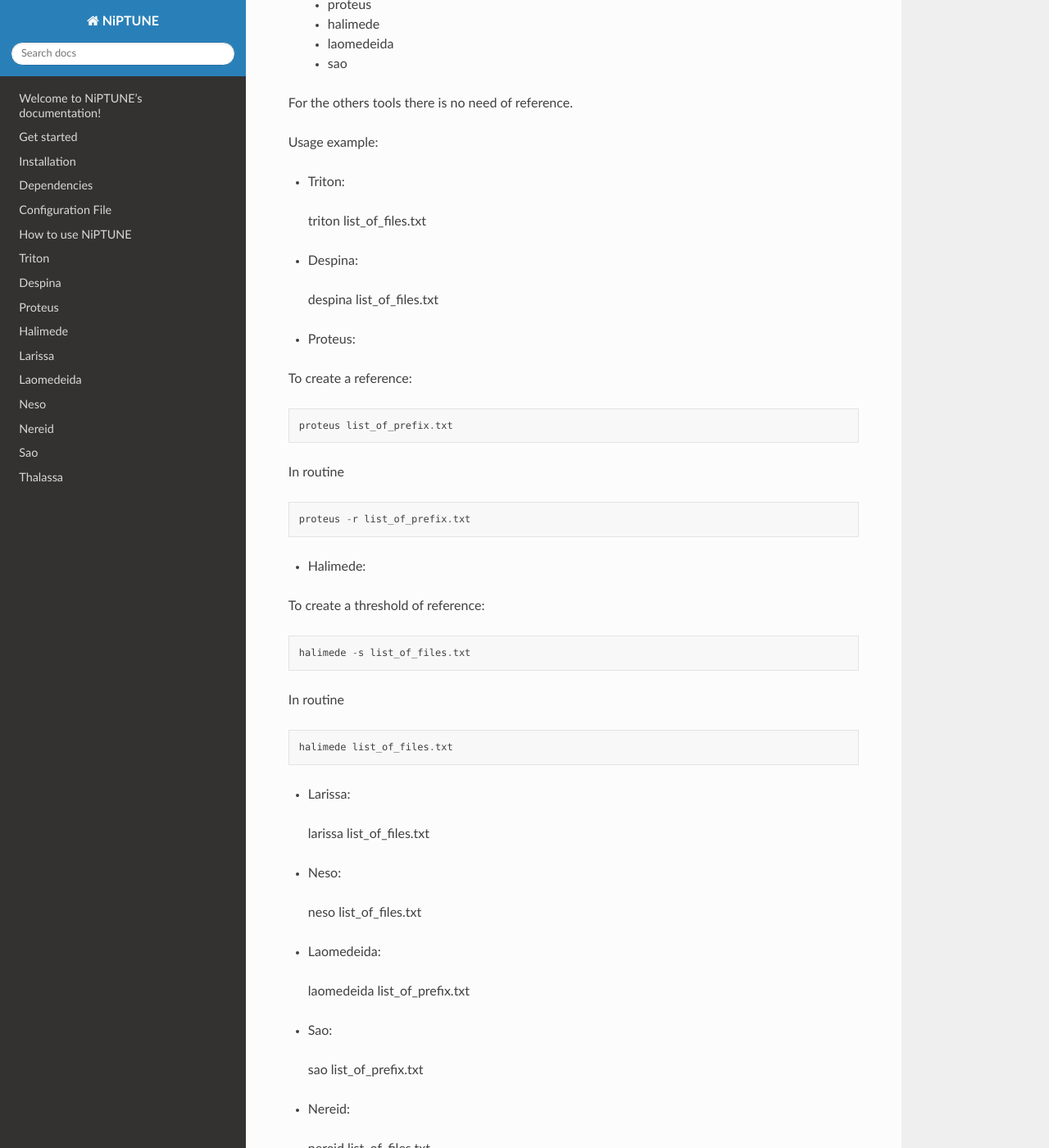
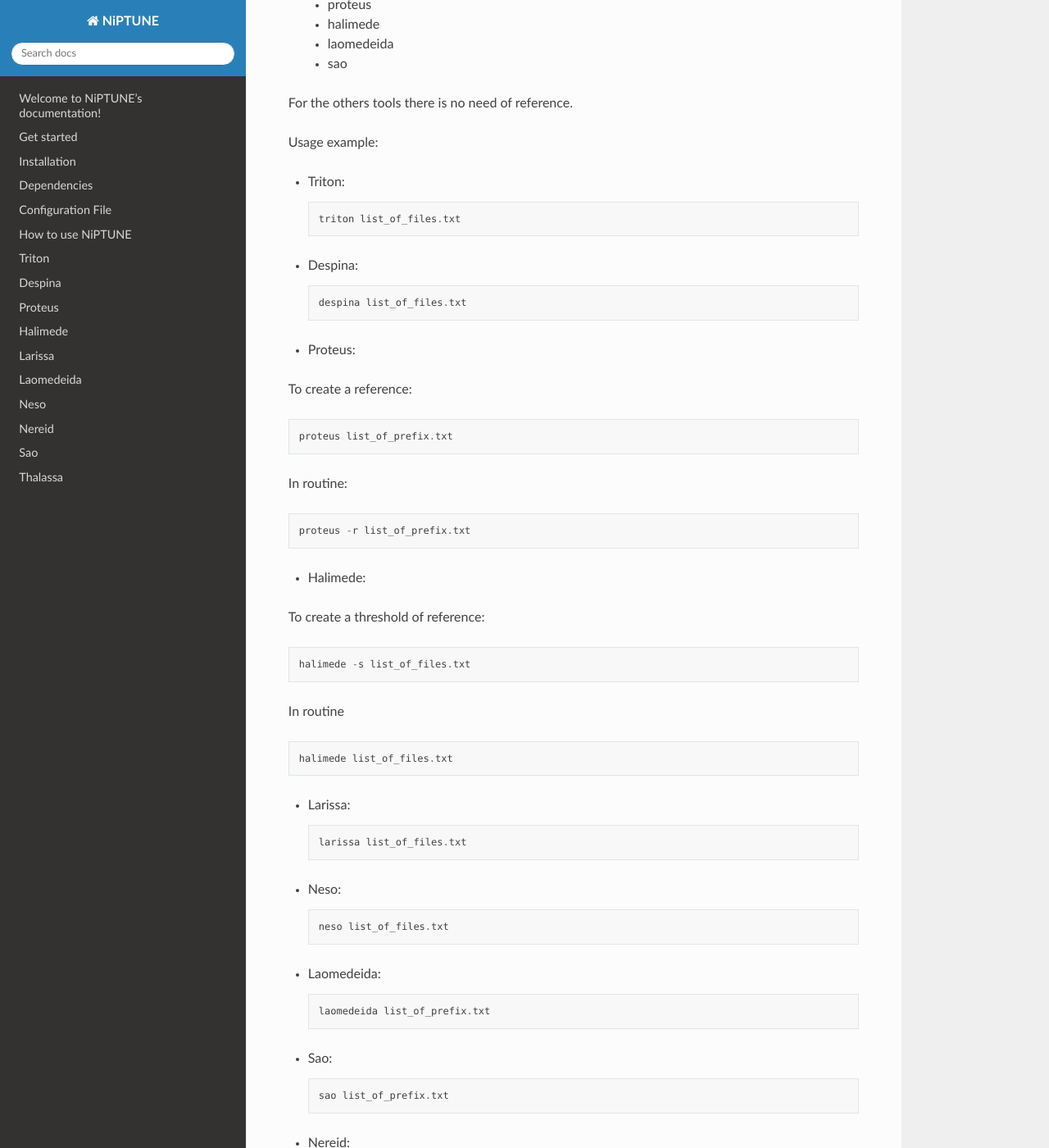
Before and after one commit to dprat/niptune_docs, a Sphinx documentation site: the page built from docs/index.rst, in a window 1280 px wide and 1400 px high, scrolled down 3146 px. Shown: the whole window at 82% size. Built offline with Sphinx 7.4.7 and the Read the Docs theme 2.0.0, drawn with Linux system fonts in a browser that asks for light colours; some of the changed text lies outside the part shown.

Commit message:
update docs

```diff
--- a/docs/index.rst
+++ b/docs/index.rst
@@ -23,7 +23,7 @@
 
 Installation
 ===================================
-pip install -i https://test.pypi.org/simple/ NiPTUNE
+pip install NiPTUNE
 
 
 
@@ -141,56 +141,56 @@
 
 Usage example:
 
-•	Triton::
+* Triton::
 
- triton list_of_files.txt
+   triton list_of_files.txt
 
-•	Despina::
+* Despina::
 
- despina list_of_files.txt
+   despina list_of_files.txt
 
-•	Proteus:
+* Proteus:
 To create a reference::
 
- proteus list_of_prefix.txt
+   proteus list_of_prefix.txt
+
+In routine::
+
+   proteus -r list_of_prefix.txt
+
+* Halimede:
+To create a threshold of reference::
+
+   halimede -s list_of_files.txt
 
 In routine ::
 
- proteus -r list_of_prefix.txt
-
-•	Halimede:
-To create a threshold of reference::
-
- halimede -s list_of_files.txt
-
-In routine ::
-
- halimede list_of_files.txt
+   halimede list_of_files.txt
 
 
-•	Larissa::
+* Larissa::
 
- larissa list_of_files.txt
+   larissa list_of_files.txt
 
-•	Neso::
+* Neso::
 
- neso list_of_files.txt
+   neso list_of_files.txt
 
-•	Laomedeida::
+* Laomedeida::
 
- laomedeida list_of_prefix.txt
+   laomedeida list_of_prefix.txt
 
-•	Sao::
+* Sao::
 
- sao list_of_prefix.txt
+   sao list_of_prefix.txt
 
-•	Nereid::
+* Nereid::
 
- nereid list_of_files.txt
+   nereid list_of_files.txt
 
-•	Thalassa::
+* Thalassa::
 
- thalassa
+   thalassa
 
 
 
```
Also changed, not shown: 5 other files.
